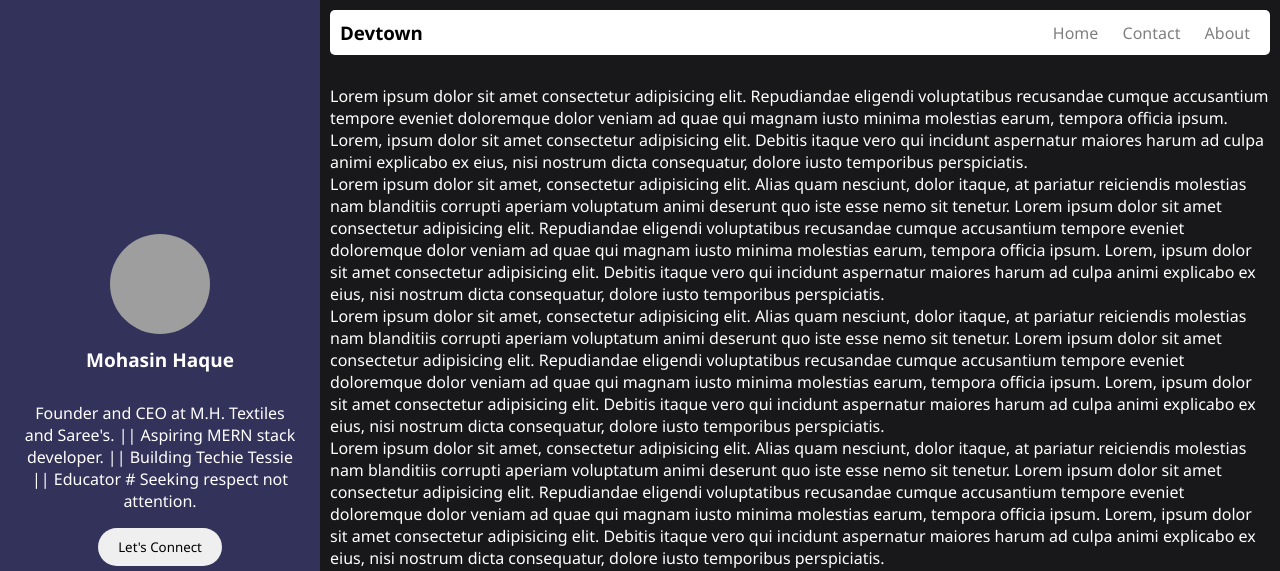
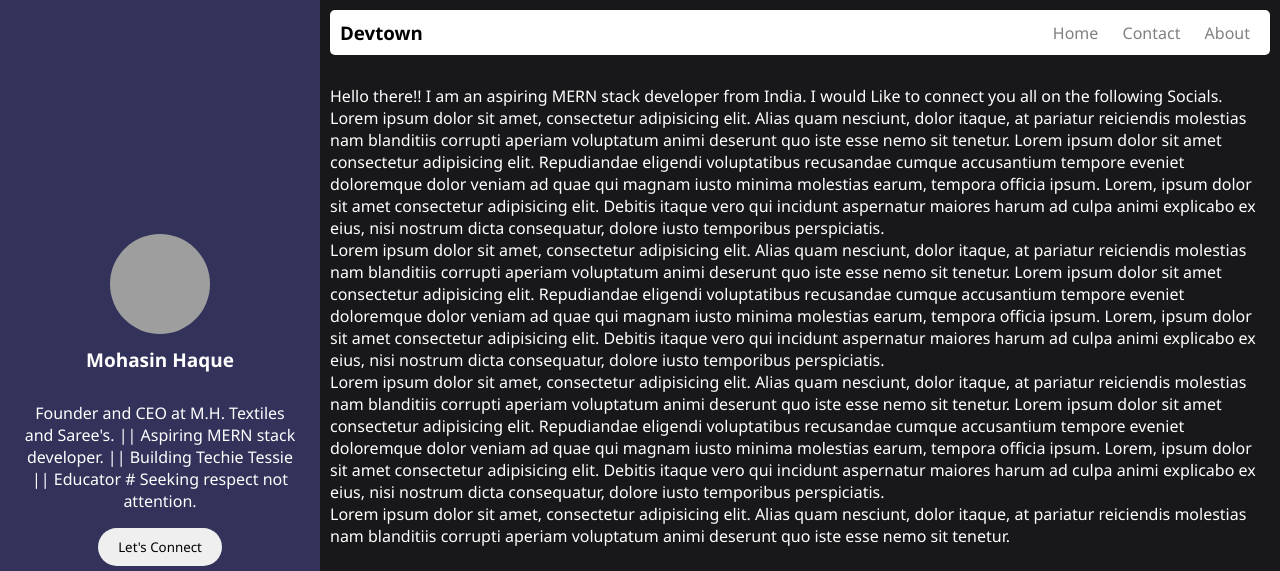
Before and after one commit to Mohasin-Haque/Portfolio_For_DevTown, a plain HTML site: page index.html in a window 1280 px wide. Shown: the top 571 px of the page. Drawn offline with Linux system fonts and the light colour scheme; grey boxes are pictures that could not be loaded.

Commit message:
[Fix]: added bio

```diff
--- a/index.html
+++ b/index.html
@@ -28,13 +28,7 @@
         </div>
       </div>
       <p class="content">
-        Lorem ipsum dolor sit amet consectetur adipisicing elit. Repudiandae
-        eligendi voluptatibus recusandae cumque accusantium tempore eveniet
-        doloremque dolor veniam ad quae qui magnam iusto minima molestias earum,
-        tempora officia ipsum. Lorem, ipsum dolor sit amet consectetur
-        adipisicing elit. Debitis itaque vero qui incidunt aspernatur maiores
-        harum ad culpa animi explicabo ex eius, nisi nostrum dicta consequatur,
-        dolore iusto temporibus perspiciatis.
+        Hello there!! I am an aspiring MERN stack developer from India. I would Like to connect you all on the following Socials.
         <br />
         Lorem ipsum dolor sit amet, consectetur adipisicing elit. Alias quam
         nesciunt, dolor itaque, at pariatur reiciendis molestias nam blanditiis
```
